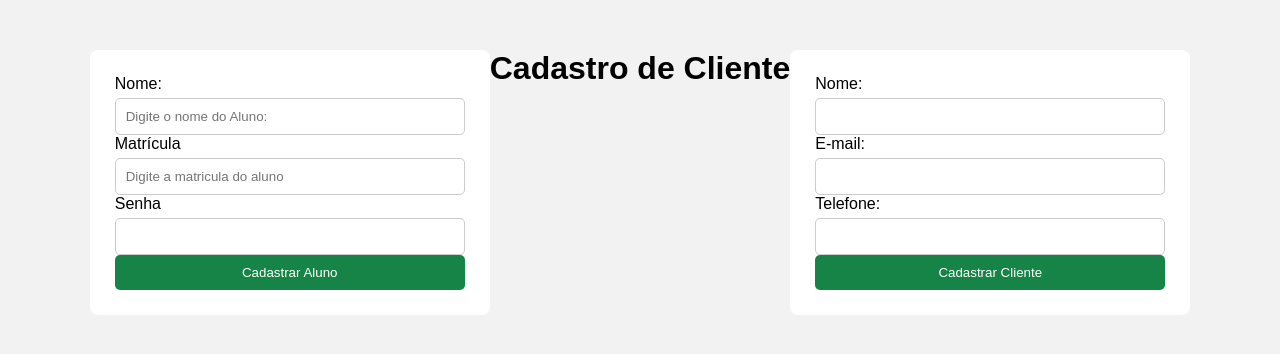
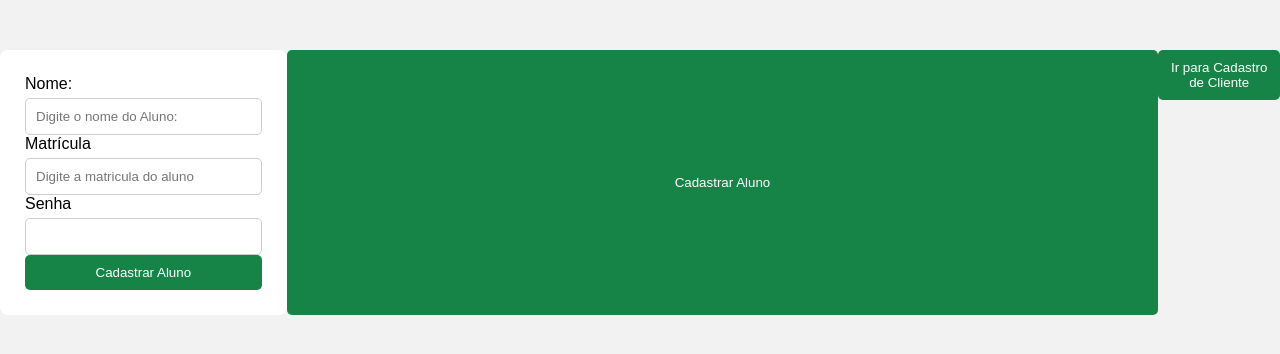
Before and after one commit to Mateus15-15/Maker_sistema-, a Django app: page / in a window 1280 px wide. Shown: the part 122-476 px from the top of the page. Run offline with Django 5.2, Linux system fonts and the light colour scheme.

Commit message:
Update index.html

```diff
--- a/templates/index.html
+++ b/templates/index.html
@@ -32,17 +32,12 @@
 
             <button type="submit">Cadastrar Aluno</button>
         </form>
-            <h1>Cadastro de Cliente</h1>
-        <form action="{% url 'cliente' %}" method="POST">
-            {% csrf_token %}
-            <label for="cliente_nome">Nome:</label>
-            <input type="text" id="cliente_nome" name="nome" required>
-            <label for="cliente_email">E-mail:</label>
-            <input type="email" id="cliente_email" name="email" required>
-            <label for="cliente_telefone">Telefone:</label>
-            <input type="tel" id="cliente_telefone" name="telefone" required>
-            <button type="submit">Cadastrar Cliente</button>
-        </form>
+        <button type="submit">Cadastrar Aluno</button>
+    </form>
+    <a href="{% url 'cliente' %}">
+        <button type="button">Ir para Cadastro de Cliente</button>
+    </a>
+</main>
     </main>
 </body>
 </html>
```
